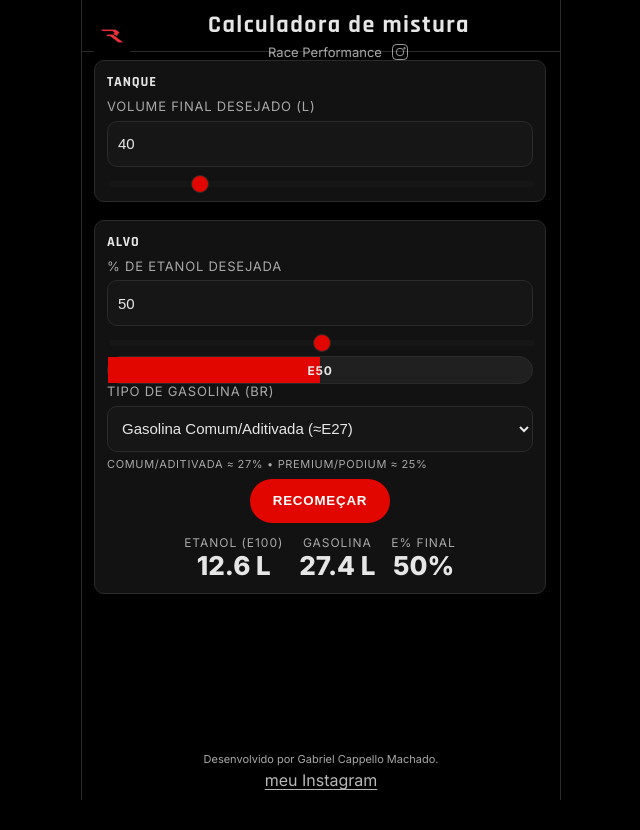
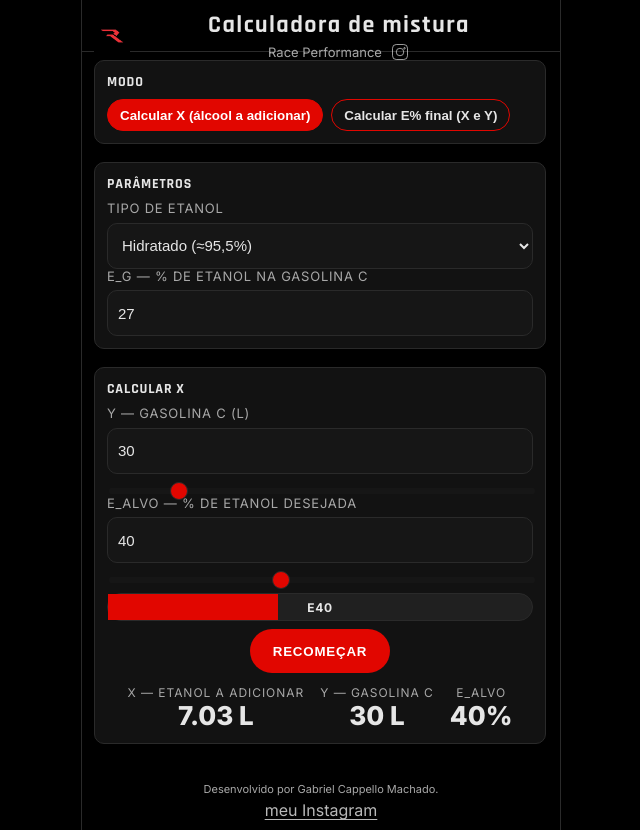
Before and after one commit to Gligoco/Calc_mix_fuel, a React (Vite) app in the folder fuel-mix-calculator/: page / in a window 1280 px wide. Both pictures are taken after a click on the button "CALCULAR". Shown: the whole page, without its empty margins (319-959 px from the left). Before the commit the page ends 800 px from the top, so only its background shows below. Built offline with nearby package versions, Linux system fonts and the light colour scheme.

Commit message:
Refactor fuel mix calculator with forward/inverse modes and improved calculations
Co-authored-by: vwb5n4ffm8 <vwb5n4ffm8@privaterelay.appleid.com>

```diff
--- a/fuel-mix-calculator/src/App.jsx
+++ b/fuel-mix-calculator/src/App.jsx
@@ -1,26 +1,16 @@
 import React, { useEffect, useMemo, useState } from 'react'
 import rpLogo from '/assets/IMG_6442.jpeg'
 
-const LITERS_PER_GALLON = 3.78541
-
-const BR_GAS_TYPES = [
-  { id: 'E27', name: 'Gasolina Comum/Aditivada (≈E27)', ethanolFraction: 0.27 },
-  { id: 'E25', name: 'Gasolina Premium/Podium (≈E25)', ethanolFraction: 0.25 },
+const ETHANOL_TYPES = [
+  { id: 'hidratado', name: 'Hidratado (≈95,5%)', fraction: 0.955 },
+  { id: 'anidro', name: 'Anidro (≈99,6%)', fraction: 0.996 },
 ]
 
 function round(value, decimals = 2) {
+  if (value === Infinity || value === -Infinity) return Infinity
   if (!isFinite(value)) return 0
   const p = Math.pow(10, decimals)
   return Math.round(value * p) / p
-}
-
-function toBaseLiters(value, unit) {
-  if (!value || isNaN(value)) return 0
-  return unit === 'gal' ? value * LITERS_PER_GALLON : value
-}
-
-function fromBaseLiters(liters, unit) {
-  return unit === 'gal' ? liters / LITERS_PER_GALLON : liters
 }
 
 function useLocalStorage(key, initialValue) {
@@ -36,59 +26,66 @@ function useLocalStorage(key, initialValue) {
   return [state, setState]
 }
 
-function computeFromEmpty(totalVolume, targetEPercent, gasolineEthanolFraction) {
-  const T = Math.max(0, totalVolume)
-  const Et = Math.max(0, Math.min(1, (Number(targetEPercent) || 0) / 100))
-  const Eg = Math.max(0, Math.min(1, gasolineEthanolFraction))
-
-  if (T <= 0) return { addEthanol: 0, addGasoline: 0, finalEPercent: targetEPercent, valid: false, reason: 'Informe um volume final.' }
-  if (Et > 1) return { addEthanol: 0, addGasoline: 0, finalEPercent: 0, valid: false, reason: 'E% desejado acima de 100%.' }
-
-  const denom = 1 - Eg
-  if (Math.abs(denom) < 1e-9) {
-    return { addEthanol: T * Et, addGasoline: T * (1 - Et), finalEPercent: Et * 100, valid: true, reason: '' }
+// Forward: X = Y * (E_target - E_g) / (E_ethanol - E_target)
+function computeXFromTarget(Y, E_target, E_g, E_ethanol) {
+  const denom = (E_ethanol - E_target)
+  if (Y <= 0) return { ok: false, message: 'Informe Y > 0 (litros de Gasolina C).', X: 0 }
+  if (E_target <= E_g) return { ok: false, message: 'E_alvo deve ser maior que E_g.', X: 0 }
+  if (E_target >= E_ethanol) return { ok: false, message: 'E_alvo deve ser menor que E_etanol.', X: 0 }
+  if (Math.abs(denom) < 1e-9) return { ok: false, message: 'Divisão por zero. Ajuste E_alvo.', X: 0 }
+  const X = Y * (E_target - E_g) / denom
+  if (X < 0) return { ok: false, message: 'Resultado negativo. Revise os valores.', X: 0 }
+  return { ok: true, message: '', X }
 }
 
-  if (Et < Eg - 1e-9) {
-    return { addEthanol: 0, addGasoline: 0, finalEPercent: Eg * 100, valid: false, reason: `Com a gasolina selecionada (≈E${round(Eg*100,0)}), o mínimo atingível é E${round(Eg*100,0)}. Para menos, use gasolina E0.` }
-  }
-
-  const x = T * (Et - Eg) / denom
-  const y = T - x
-
-  const xSafe = Math.max(0, Math.min(T, x))
-  const ySafe = Math.max(0, Math.min(T, y))
-
-  return { addEthanol: xSafe, addGasoline: ySafe, finalEPercent: Et * 100, valid: true, reason: '' }
+// Inverse: E_final = (E_g*Y + E_ethanol*X) / (X + Y)
+function computeEFinal(X, Y, E_g, E_ethanol) {
+  if (X < 0 || Y <= 0) return { ok: false, message: 'Informe X ≥ 0 e Y > 0.', E_final: 0 }
+  const total = X + Y
+  if (total <= 0) return { ok: false, message: 'Total inválido.', E_final: 0 }
+  const E_final = (E_g * Y + E_ethanol * X) / total
+  return { ok: true, message: '', E_final }
 }
 
 export default function App() {
-  const [unit, setUnit] = useLocalStorage('unit', 'L')
-  const [targetE, setTargetE] = useLocalStorage('targetE', 50)
-  const [totalVolumeInput, setTotalVolumeInput] = useLocalStorage('totalVolume', 40)
-  const [brGasTypeId, setBrGasTypeId] = useLocalStorage('br_gas_type', 'E27')
+  // Mode
+  const [mode, setMode] = useLocalStorage('mode', 'forward') // 'forward' | 'inverse'
+
+  // Inputs common / settings
+  const [ethTypeId, setEthTypeId] = useLocalStorage('ethType', 'hidratado')
+  const eth = ETHANOL_TYPES.find(e => e.id === ethTypeId) || ETHANOL_TYPES[0]
+  const [EgPercent, setEgPercent] = useLocalStorage('EgPercent', 27) // % of Gasoline C
+
+  // Forward inputs
+  const [Y, setY] = useLocalStorage('Y_liters', 30) // litros Gasolina C
+  const [EtargetPercent, setEtargetPercent] = useLocalStorage('EtargetPercent', 40) // % desejado final
+
+  // Inverse inputs
+  const [Xinverse, setXinverse] = useLocalStorage('X_liters', 5)
+  const [Yinverse, setYinverse] = useLocalStorage('Y_liters_inverse', 30)
+
+  const Eg = Math.max(0, Math.min(1, Number(EgPercent) / 100))
+  const Eeth = eth.fraction
+
+  // Results
+  const forward = useMemo(() => {
+    if (mode !== 'forward') return { ok: false, X: 0, message: '' }
+    const res = computeXFromTarget(Number(Y) || 0, (Number(EtargetPercent) || 0) / 100, Eg, Eeth)
+    return res
+  }, [mode, Y, EtargetPercent, Eg, Eeth])
+
+  const inverse = useMemo(() => {
+    if (mode !== 'inverse') return { ok: false, E_final: 0, message: '' }
+    const res = computeEFinal(Number(Xinverse) || 0, Number(Yinverse) || 0, Eg, Eeth)
+    return res
+  }, [mode, Xinverse, Yinverse, Eg, Eeth])
+
   const [hasCalculated, setHasCalculated] = useState(false)
-
-  const selectedGas = BR_GAS_TYPES.find(g => g.id === brGasTypeId) || BR_GAS_TYPES[0]
-
-  const totalVolumeLiters = useMemo(
-    () => toBaseLiters(Number(totalVolumeInput) || 0, 'L'),
-    [totalVolumeInput]
-  )
-
-  const result = useMemo(() => computeFromEmpty(totalVolumeLiters, Number(targetE) || 0, selectedGas.ethanolFraction), [totalVolumeLiters, targetE, selectedGas.ethanolFraction])
-
-  const ethanolInUnit = fromBaseLiters(result.addEthanol, 'L')
-  const gasolineInUnit = fromBaseLiters(result.addGasoline, 'L')
-
-  const ratioEthanol = useMemo(() => Math.max(0, Math.min(1, (Number(targetE) || 0) / 100)), [targetE])
-
-  const unitLabel = 'L'
-  const ethanolWidth = `${round(ratioEthanol * 100, 1)}%`
-  const pretty = (v) => (v === Infinity ? '∞' : round(v, 1))
-
   function handleCalc() { setHasCalculated(true) }
   function handleReset() { window.location.reload() }
+
+  const tankPercent = mode === 'forward' ? Number(EtargetPercent) : round((inverse.E_final || 0) * 100, 1)
+  const ethanolBarWidth = `${Math.max(0, Math.min(100, tankPercent))}%`
 
   return (
     <div className="rp-app">
@@ -110,37 +107,49 @@ export default function App() {
         <div className="rp-inputs-wrapper">
           <div className="rp-inputs">
             <div className="rp-group">
-              <div className="rp-group-title">Tanque</div>
-              <div className="rp-row">
-                <div className="rp-label">Volume final desejado (L)</div>
-                <div className="input-wrap" style={{ gridTemplateColumns: '1fr' }}>
-                  <input className="rp-input" type="number" min="0" step="0.1" value={totalVolumeInput} onChange={(e)=> setTotalVolumeInput(e.target.value)} />
-                  <input className="rp-slider" type="range" min="0" max="200" step="0.1" value={Number(totalVolumeInput)} onChange={(e)=> setTotalVolumeInput(e.target.value)} />
+              <div className="rp-group-title">Modo</div>
+              <div className="rp-chips">
+                <button className="rp-chip" aria-pressed={mode==='forward'} onClick={()=> setMode('forward')}>Calcular X (álcool a adicionar)</button>
+                <button className="rp-chip" aria-pressed={mode==='inverse'} onClick={()=> setMode('inverse')}>Calcular E% final (X e Y)</button>
               </div>
-              </div>
-              {/* Units toggle removed (galões) */}
             </div>
 
             <div className="rp-group">
-              <div className="rp-group-title">Alvo</div>
+              <div className="rp-group-title">Parâmetros</div>
               <div className="rp-row">
-                <div className="rp-label">% de etanol desejada</div>
+                <div className="rp-label">Tipo de etanol</div>
+                <select className="rp-select" value={ethTypeId} onChange={(e)=> setEthTypeId(e.target.value)}>
+                  {ETHANOL_TYPES.map(t => (<option key={t.id} value={t.id}>{t.name}</option>))}
+                </select>
+              </div>
+              <div className="rp-row">
+                <div className="rp-label">E_g — % de etanol na Gasolina C</div>
                 <div className="input-wrap" style={{ gridTemplateColumns: '1fr' }}>
-                  <input className="rp-input" type="number" min="0" max="100" step="0.1" value={targetE} onChange={(e)=> setTargetE(e.target.value)} />
-                  <input className="rp-slider" type="range" min="0" max="100" step="0.1" value={Number(targetE)} onChange={(e)=> setTargetE(e.target.value)} />
+                  <input className="rp-input" type="number" min="0" max="100" step="0.1" value={EgPercent} onChange={(e)=> setEgPercent(e.target.value)} />
                 </div>
               </div>
-              <div className="rp-tank" title={`Etanol ${ethanolWidth}`}>
-                <div className="eth" style={{ width: ethanolWidth }} />
-                <div className="label">E{round(Number(targetE)||0,0)}</div>
             </div>
 
+            {mode === 'forward' ? (
+              <div className="rp-group">
+                <div className="rp-group-title">Calcular X</div>
                 <div className="rp-row">
-                <div className="rp-label">Tipo de gasolina (BR)</div>
-                <select className="rp-select" value={brGasTypeId} onChange={(e)=> setBrGasTypeId(e.target.value)}>
-                  {BR_GAS_TYPES.map(g => (<option key={g.id} value={g.id}>{g.name}</option>))}
-                </select>
-                <div className="rp-label" style={{ fontSize: 11 }}>Comum/Aditivada ≈ 27% • Premium/Podium ≈ 25%</div>
+                  <div className="rp-label">Y — Gasolina C (L)</div>
+                  <div className="input-wrap" style={{ gridTemplateColumns: '1fr' }}>
+                    <input className="rp-input" type="number" min="0" step="0.1" value={Y} onChange={(e)=> setY(e.target.value)} />
+                    <input className="rp-slider" type="range" min="0" max="200" step="0.1" value={Number(Y)} onChange={(e)=> setY(e.target.value)} />
+                  </div>
+                </div>
+                <div className="rp-row">
+                  <div className="rp-label">E_alvo — % de etanol desejada</div>
+                  <div className="input-wrap" style={{ gridTemplateColumns: '1fr' }}>
+                    <input className="rp-input" type="number" min="0" max="100" step="0.1" value={EtargetPercent} onChange={(e)=> setEtargetPercent(e.target.value)} />
+                    <input className="rp-slider" type="range" min="0" max="100" step="0.1" value={Number(EtargetPercent)} onChange={(e)=> setEtargetPercent(e.target.value)} />
+                  </div>
+                </div>
+                <div className="rp-tank" title={`Etanol ${ethanolBarWidth}`}>
+                  <div className="eth" style={{ width: ethanolBarWidth }} />
+                  <div className="label">E{round(Number(EtargetPercent)||0,0)}</div>
                 </div>
 
                 <div className="cta-row">
@@ -153,23 +162,59 @@ export default function App() {
 
                 {hasCalculated && (
                   <div className="results-block">
+                    {forward.ok ? (
                       <div className="results-kpis">
-                    <div className="item">
-                      <div className="label">Etanol (E100)</div>
-                      <div className="value">{pretty(ethanolInUnit)} {unitLabel}</div>
+                        <div className="item"><div className="label">X — Etanol a adicionar</div><div className="value">{round(forward.X, 2)} L</div></div>
+                        <div className="item"><div className="label">Y — Gasolina C</div><div className="value">{round(Number(Y)||0, 2)} L</div></div>
+                        <div className="item"><div className="label">E_alvo</div><div className="value">{round(Number(EtargetPercent)||0, 2)}%</div></div>
                       </div>
-                    <div className="item">
-                      <div className="label">Gasolina</div>
-                      <div className="value">{pretty(gasolineInUnit)} {unitLabel}</div>
-                    </div>
-                    <div className="item">
-                      <div className="label">E% final</div>
-                      <div className="value">{round(result.finalEPercent, 1)}%</div>
-                    </div>
-                  </div>
+                    ) : (
+                      <div className="rp-footer-note" style={{ color: '#ffb3b3' }}>{forward.message}</div>
+                    )}
                   </div>
                 )}
               </div>
+            ) : (
+              <div className="rp-group">
+                <div className="rp-group-title">Calcular E% final</div>
+                <div className="rp-row">
+                  <div className="rp-label">Y — Gasolina C (L)</div>
+                  <div className="input-wrap" style={{ gridTemplateColumns: '1fr' }}>
+                    <input className="rp-input" type="number" min="0" step="0.1" value={Yinverse} onChange={(e)=> setYinverse(e.target.value)} />
+                    <input className="rp-slider" type="range" min="0" max="200" step="0.1" value={Number(Yinverse)} onChange={(e)=> setYinverse(e.target.value)} />
+                  </div>
+                </div>
+                <div className="rp-row">
+                  <div className="rp-label">X — Etanol (L)</div>
+                  <div className="input-wrap" style={{ gridTemplateColumns: '1fr' }}>
+                    <input className="rp-input" type="number" min="0" step="0.1" value={Xinverse} onChange={(e)=> setXinverse(e.target.value)} />
+                    <input className="rp-slider" type="range" min="0" max="200" step="0.1" value={Number(Xinverse)} onChange={(e)=> setXinverse(e.target.value)} />
+                  </div>
+                </div>
+
+                <div className="cta-row">
+                  {!hasCalculated ? (
+                    <button className="rp-cta" onClick={handleCalc}>CALCULAR</button>
+                  ) : (
+                    <button className="rp-cta" onClick={handleReset}>RECOMEÇAR</button>
+                  )}
+                </div>
+
+                {hasCalculated && (
+                  <div className="results-block">
+                    {inverse.ok ? (
+                      <div className="results-kpis">
+                        <div className="item"><div className="label">E% final</div><div className="value">{round((inverse.E_final||0)*100, 2)}%</div></div>
+                        <div className="item"><div className="label">X — Etanol</div><div className="value">{round(Number(Xinverse)||0, 2)} L</div></div>
+                        <div className="item"><div className="label">Y — Gasolina C</div><div className="value">{round(Number(Yinverse)||0, 2)} L</div></div>
+                      </div>
+                    ) : (
+                      <div className="rp-footer-note" style={{ color: '#ffb3b3' }}>{inverse.message}</div>
+                    )}
+                  </div>
+                )}
+              </div>
+            )}
           </div>
         </div>
       </div>
```
Lines whose indentation alone changed are shown as unchanged.
